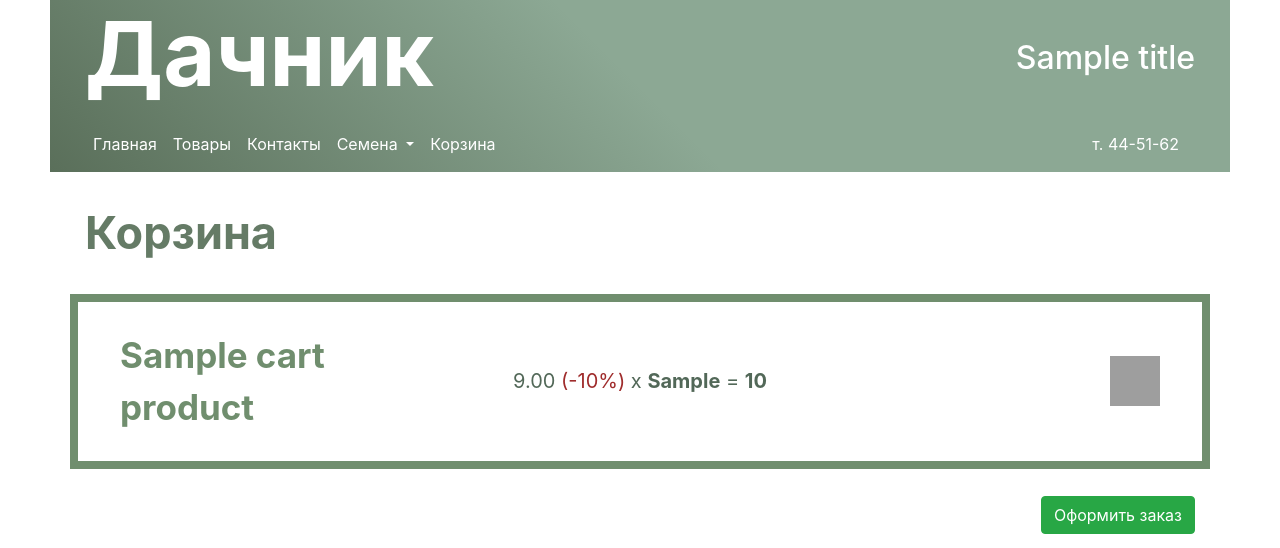
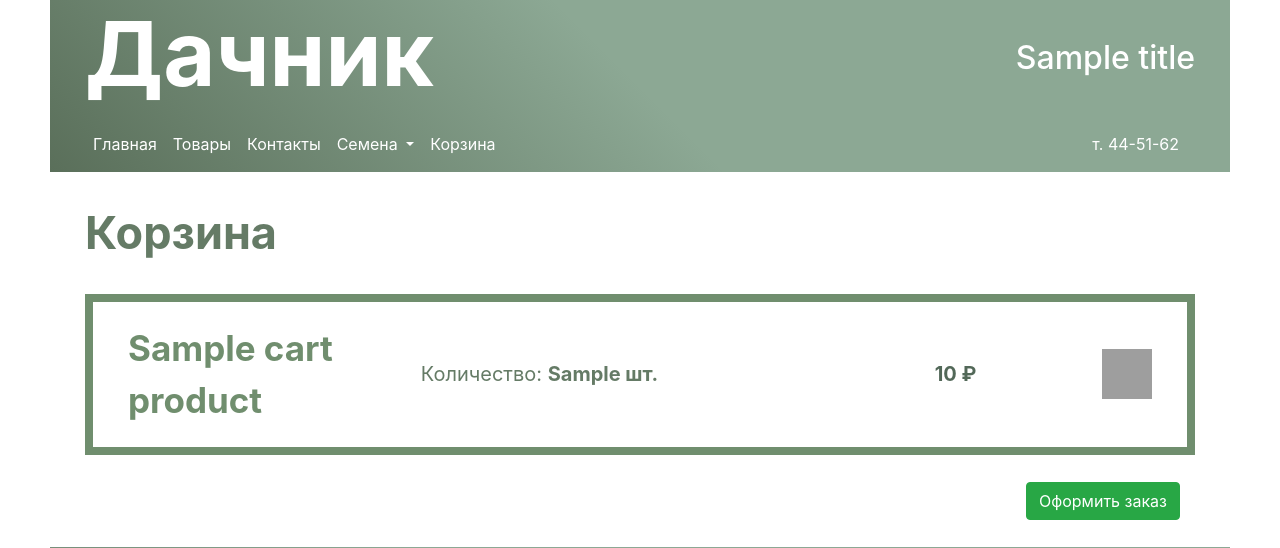
Before and after one commit to DEMIDOB/Dachnik, a Django app: template src/templates/cart.html in a window 1280 px wide. Shown: the part 50-598 px from the top of the page. Run offline with Django 3.2, Linux system fonts and the light colour scheme; the template is opened without the code that fills it: most values are stand-ins (such as "Sample title", 1, 10 or a date in 2020); some libraries are stand-ins or nearby versions; grey boxes are pictures that could not be loaded.

Commit message:
new cart outlook

```diff
--- a/src/static/styles/cart.css
+++ b/src/static/styles/cart.css
@@ -1,6 +1,6 @@
 .cartElement {
 	border: 8px solid #708E6E;
-	padding:27px;
+	padding: 20px;
 
     margin-top: 27px;
 }
@@ -13,3 +13,12 @@
 	transform: rotate(90deg);
 	transition: 1s;
 }
+
+@media(min-width: 768px) {
+
+	.cartElementPrice {
+		/* margin-left: 10px; */
+		display: flex;
+		justify-content: space-between;
+	}
+}
--- a/src/templates/cart.html
+++ b/src/templates/cart.html
@@ -30,8 +30,6 @@
 		Корзина
 	</div>
 
-	<div class="cartContent">
-
     {% if cartProducts|length == 0 %}
         <div class="text-left" style="margin-top:27px;">
             <div class="contentSubtitle">Ваша корзина пуста.</div>
@@ -41,38 +39,35 @@
         </div>
     {% endif %}
 
+	<div class="container-fluid cartContent">
+
 		{% for pr in cartProducts %}
             <div class="cartElement row">
-			    <div class="col-9 my-auto">
+			    <div class="col-10 my-auto">
                     <div class="row">
 
                         <div class="col-md-4 my-auto">
                             <span class="contentSubtitle">{{pr.title}}</span>
                         </div>
-                        <div class="col-md-8 text-md-center my-auto">
+                        <div class="col-md-8 text-md-center my-auto cartElementPrice">
+                            {% comment %} TMP: {% endcomment %}
+                            <span class="contentSubSubTitle">
+                                Количество: <b>{{thisCart|get_by_index:pr.article}} шт.</b>
+                            </span>
 
-                            <span class="cartElementPrice">
+
+                            <span class="my-auto">
                                 <span class="productPrice">
-                                    <span>
-                                        {{pr|calc_price}}
-                                    </span>
-                                    <span class="discount">
-                                        {% if not pr.discount == 0 %}
-                                          (-{{pr.discount}}%)
-                                        {% endif %}
-                                    </span>
-                                    <span>
-                                        x <b>{{thisCart|get_by_index:pr.article}}</b> =
-                                    </span>
                                     <b>
-                                        {{pr|calc_final_price:thisCart}}
+                                        {{pr|calc_final_price:thisCart}} ₽
                                     </b>
                                 </span>
                             </span>
                         </div>
                     </div>
                 </div>
-                <div class="col-3 my-auto">
+                <div class="col-2 my-auto">
+
                     <div class="text-right">
                         <a href="/cart/remove/?article={{pr.article}}">
                             <img src="http://demidob.site/dch/imgs/icons/x.png" class="removeCartElementIcon" alt="x" width="50" height="50">
```
Also changed, not shown: src/db.sqlite3. Lines whose indentation alone changed are shown as unchanged.
